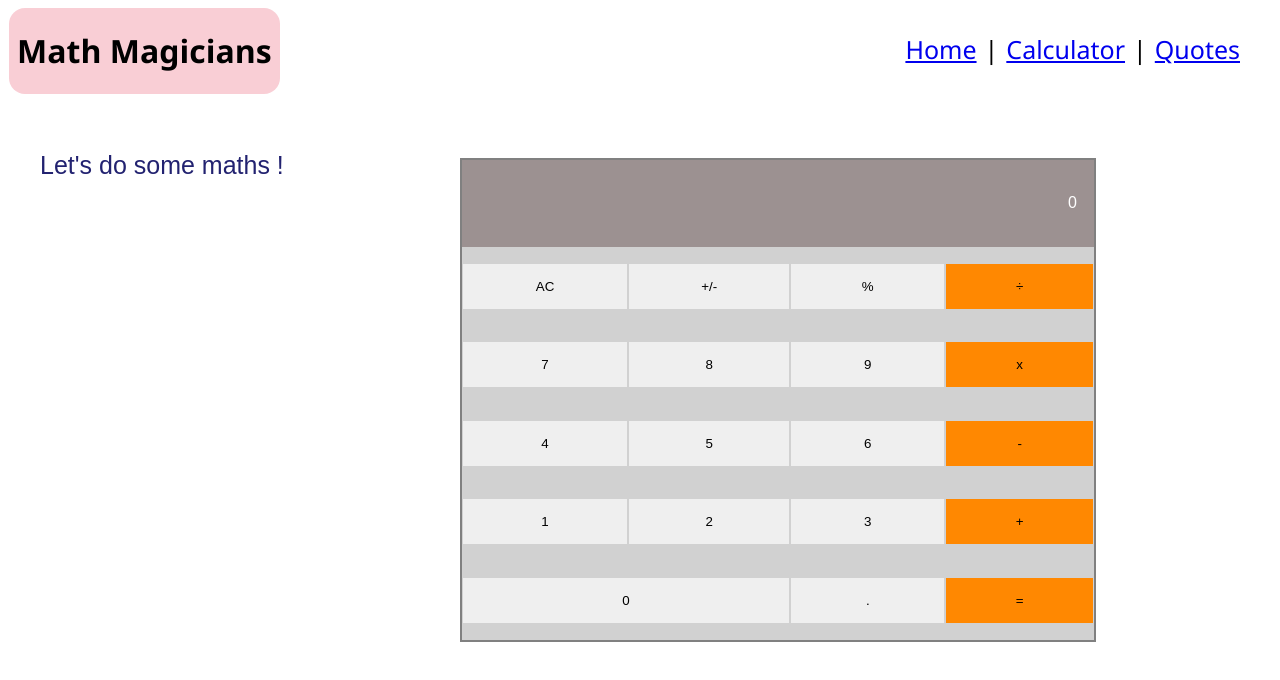
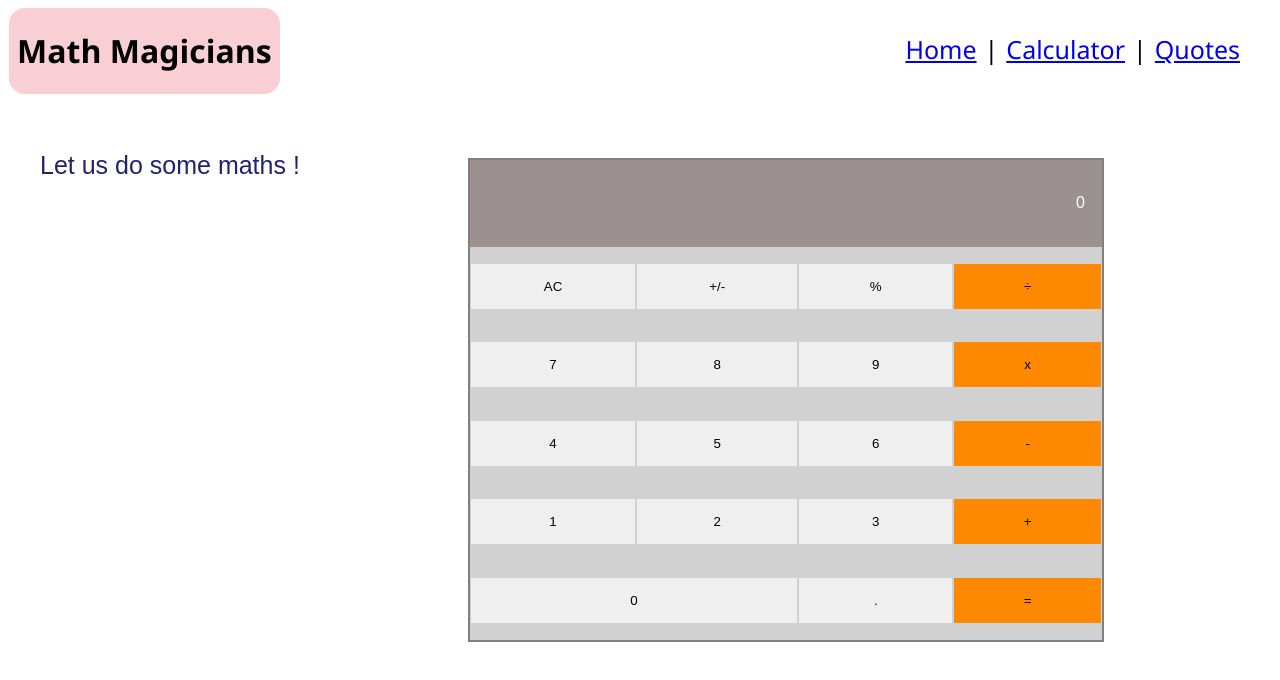
Before and after one commit to Ngufor-emmanuella/math-magicians, a React (Create React App) app: page /calculator in a window 1280 px wide. Shown: the top 680 px of the page. Built offline with nearby package versions, Linux system fonts and the light colour scheme; a web font is replaced by a local one.

Commit message:
Fix errors

```diff
--- a/src/components/CSSmodules/Navigation.css
+++ b/src/components/CSSmodules/Navigation.css
@@ -28,8 +28,6 @@
   animation-duration: 2s;
   animation-name: slideIn;
   animation-iteration-count: infinite;
-
-  /* animation-direction: alternate; */
 }
 
 @keyframes slideIn {
--- a/src/components/calculator.js
+++ b/src/components/calculator.js
@@ -18,7 +18,7 @@ const Calc = () => {
 
   return (
     <div className="general-container">
-      <p className="general-paragraph">Let's do some maths !</p>
+      <p className="general-paragraph">Let us do some maths !</p>
       <div className="calculator-box">
         <table id="calculator" cellSpacing="0">
           <tbody id="calculator-body">
```
